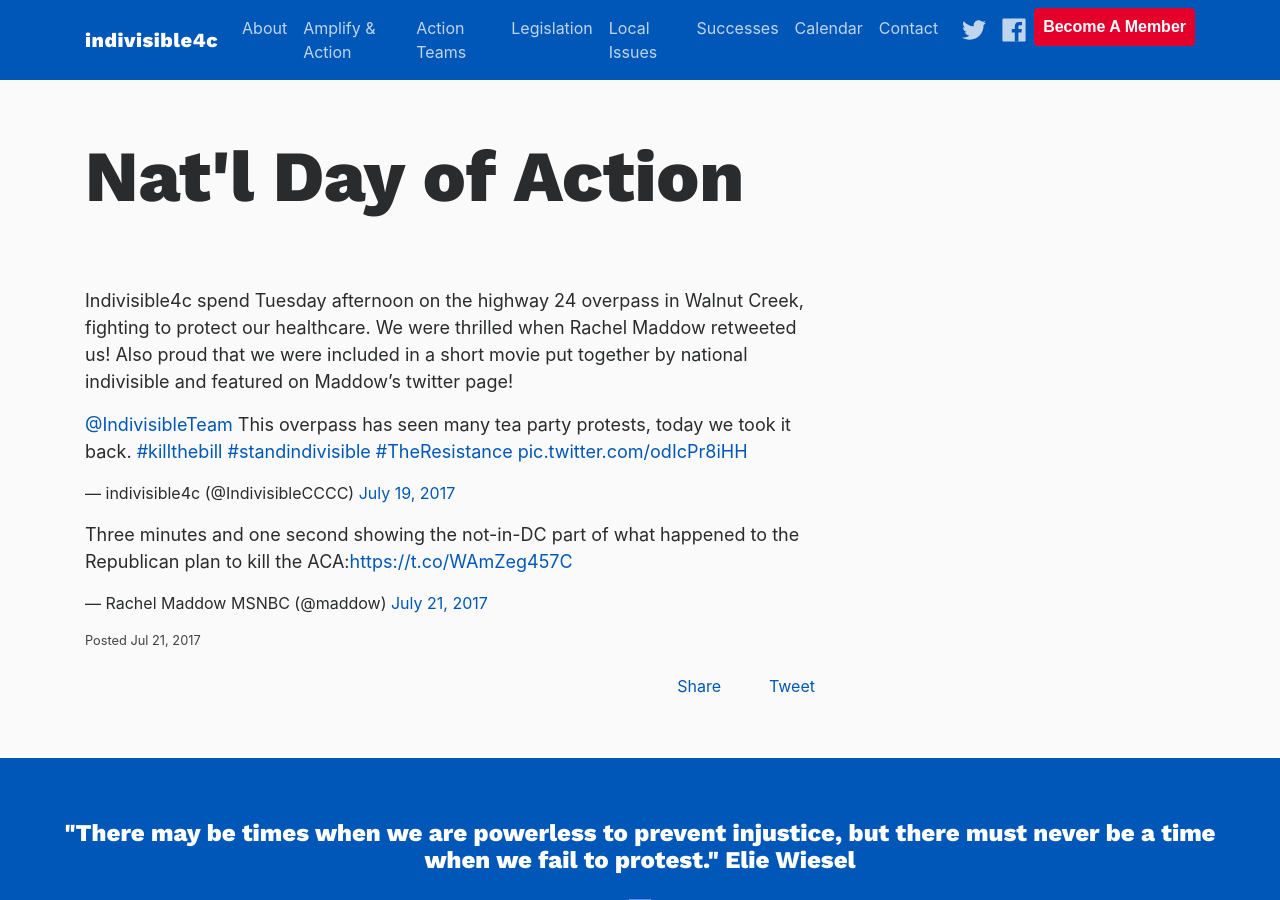
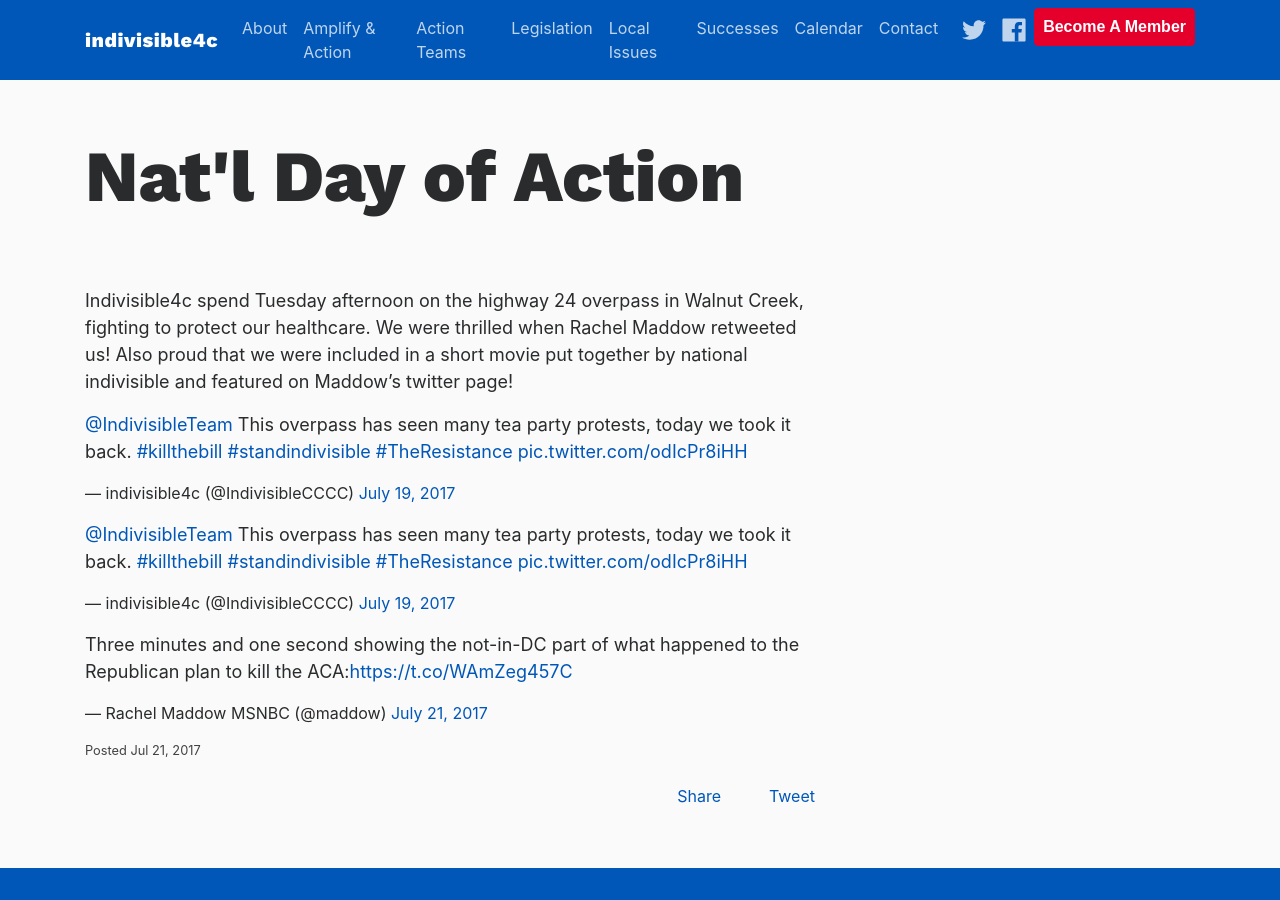
Before and after one commit to IndivisibleTemplate/BasicTemplate, a Jekyll site: the page built from _posts/2017-07-21-natl-day-of-action.markdown, in a window 1280 px wide and 900 px high. Built offline with Jekyll 4.4.1, drawn with Linux system fonts in a browser that asks for light colours; nearby versions of some CDN libraries; comment, search, counter and statistics services are not loaded.

Commit message:
Updated Natl Day Of Action

```diff
--- a/_posts/2017-07-21-natl-day-of-action.markdown
+++ b/_posts/2017-07-21-natl-day-of-action.markdown
@@ -10,6 +10,9 @@
 <blockquote class="twitter-tweet" data-lang="en"><p lang="en" dir="ltr"><a href="https://twitter.com/IndivisibleTeam">@IndivisibleTeam</a> This overpass has seen many tea party protests, today we took it back. <a href="https://twitter.com/hashtag/killthebill?src=hash">#killthebill</a> <a href="https://twitter.com/hashtag/standindivisible?src=hash">#standindivisible</a> <a href="https://twitter.com/hashtag/TheResistance?src=hash">#TheResistance</a> <a href="https://t.co/odIcPr8iHH">pic.twitter.com/odIcPr8iHH</a></p>&mdash; indivisible4c (@IndivisibleCCCC) <a href="https://twitter.com/IndivisibleCCCC/status/887543698539429889">July 19, 2017</a></blockquote>
 <script async src="//platform.twitter.com/widgets.js" charset="utf-8"></script>
 
+<blockquote class="twitter-tweet" data-lang="en"><p lang="en" dir="ltr"><a href="https://twitter.com/IndivisibleTeam">@IndivisibleTeam</a> This overpass has seen many tea party protests, today we took it back. <a href="https://twitter.com/hashtag/killthebill?src=hash">#killthebill</a> <a href="https://twitter.com/hashtag/standindivisible?src=hash">#standindivisible</a> <a href="https://twitter.com/hashtag/TheResistance?src=hash">#TheResistance</a> <a href="https://t.co/odIcPr8iHH">pic.twitter.com/odIcPr8iHH</a></p>&mdash; indivisible4c (@IndivisibleCCCC) <a href="https://twitter.com/IndivisibleCCCC/status/887543698539429889">July 19, 2017</a></blockquote>
+<script async src="//platform.twitter.com/widgets.js" charset="utf-8"></script>
+
 
 
 <blockquote class="twitter-tweet" data-lang="en"><p lang="en" dir="ltr">Three minutes and one second showing the not-in-DC part of what happened to the Republican plan to kill the ACA:<a href="https://t.co/WAmZeg457C">https://t.co/WAmZeg457C</a></p>&mdash; Rachel Maddow MSNBC (@maddow) <a href="https://twitter.com/maddow/status/888489332851572739">July 21, 2017</a></blockquote>
```
